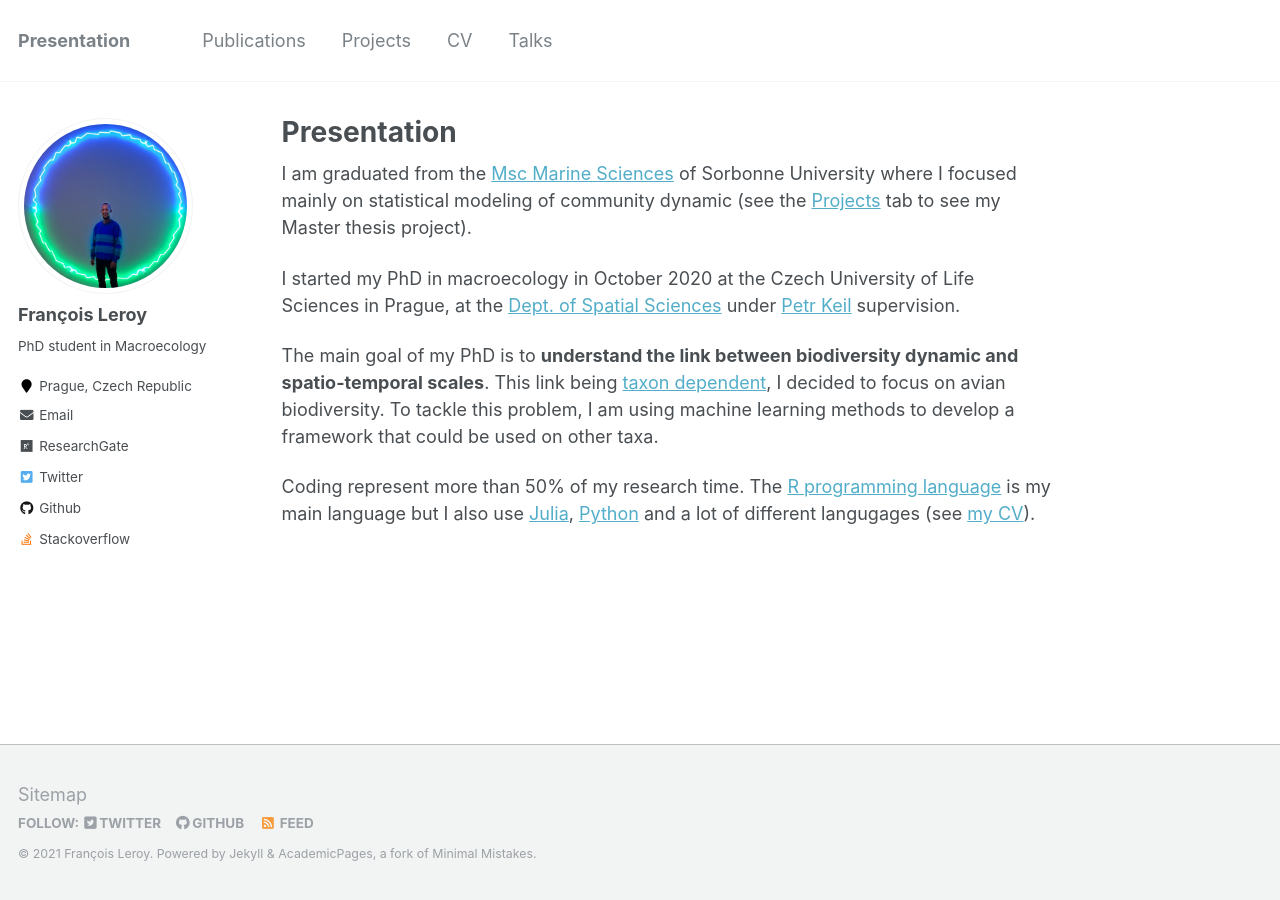
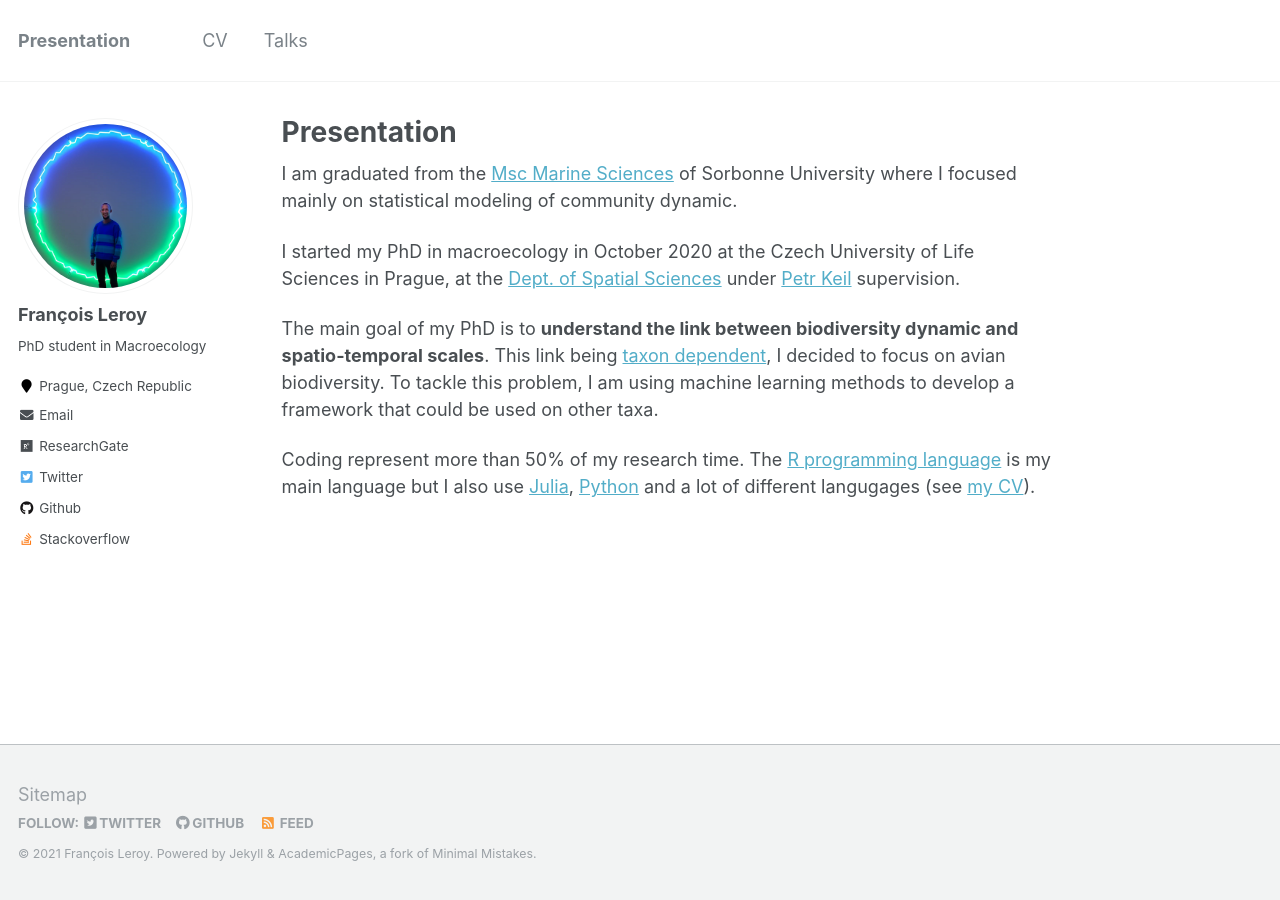
Before and after one commit to FrsLry/FrsLry.github.io, a Jekyll site: the page built from _pages/about.md, in a window 1280 px wide. Built offline with Jekyll 4.4.1, drawn with Linux system fonts in a browser that asks for light colours.

Commit message:
commenting publication and projects tab in _data/navigation.yml

```diff
--- a/_pages/about.md
+++ b/_pages/about.md
@@ -8,7 +8,7 @@ redirect_from:
   - /about.html
 ---
 
-I am graduated from the [Msc Marine Sciences](http://sciencesdelamer.sorbonne-universite.fr/) of Sorbonne University where I focused mainly on statistical modeling of community dynamic (see the [Projects](https://frslry.github.io/projects/) tab to see my Master thesis project).
+I am graduated from the [Msc Marine Sciences](http://sciencesdelamer.sorbonne-universite.fr/) of Sorbonne University where I focused mainly on statistical modeling of community dynamic.
 
 I started my PhD in macroecology in October 2020 at the Czech University of Life Sciences in Prague, at the [Dept. of Spatial Sciences](https://www.fzp.czu.cz/en/r-9407-departments/r-9471-departments/r-9649-department-of-spatial-sciences) under [Petr Keil](https://petrkeil.github.io/website/) supervision.
 
```
Also changed, not shown: _data/navigation.yml (+4 -4 lines).
